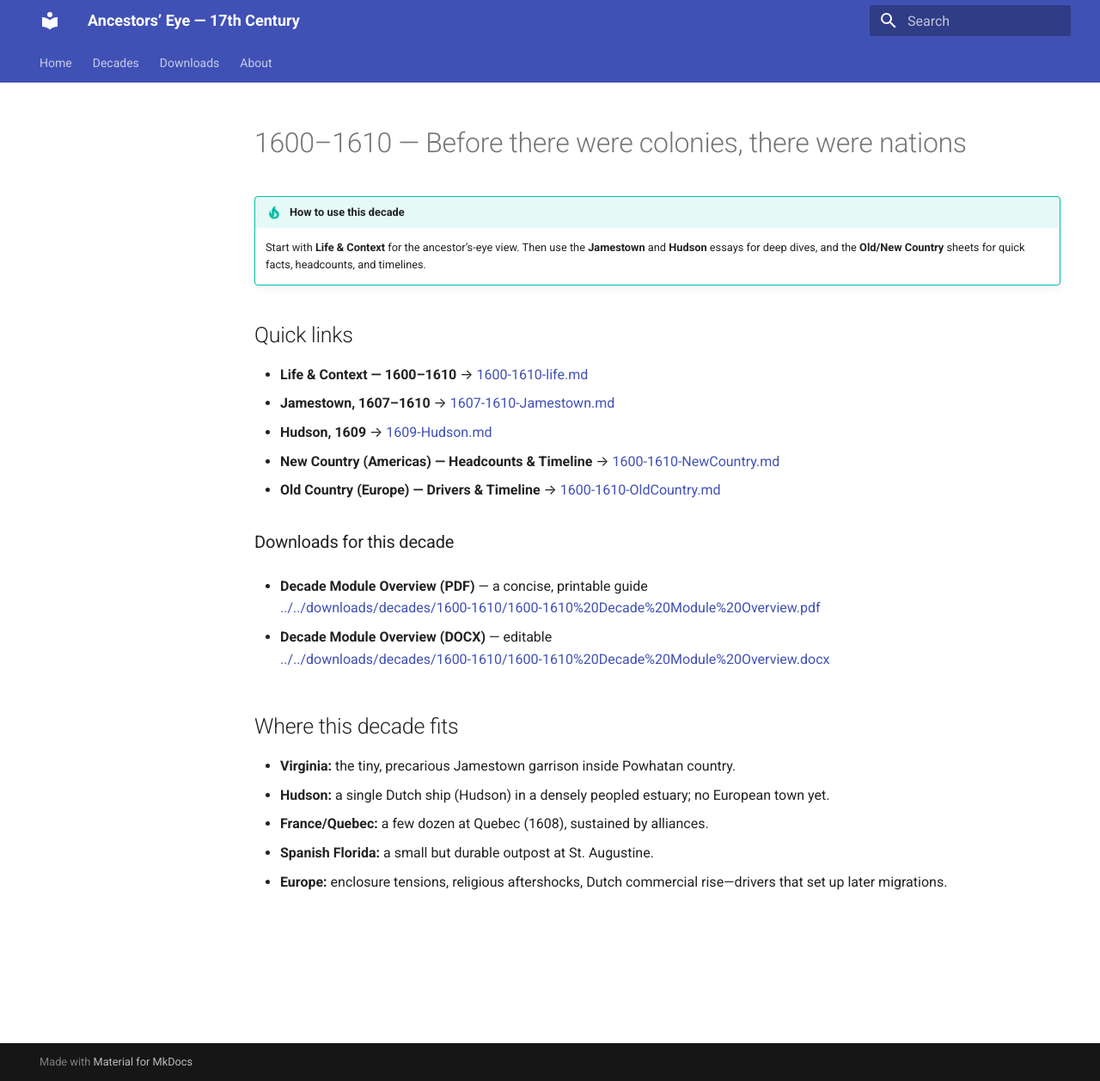
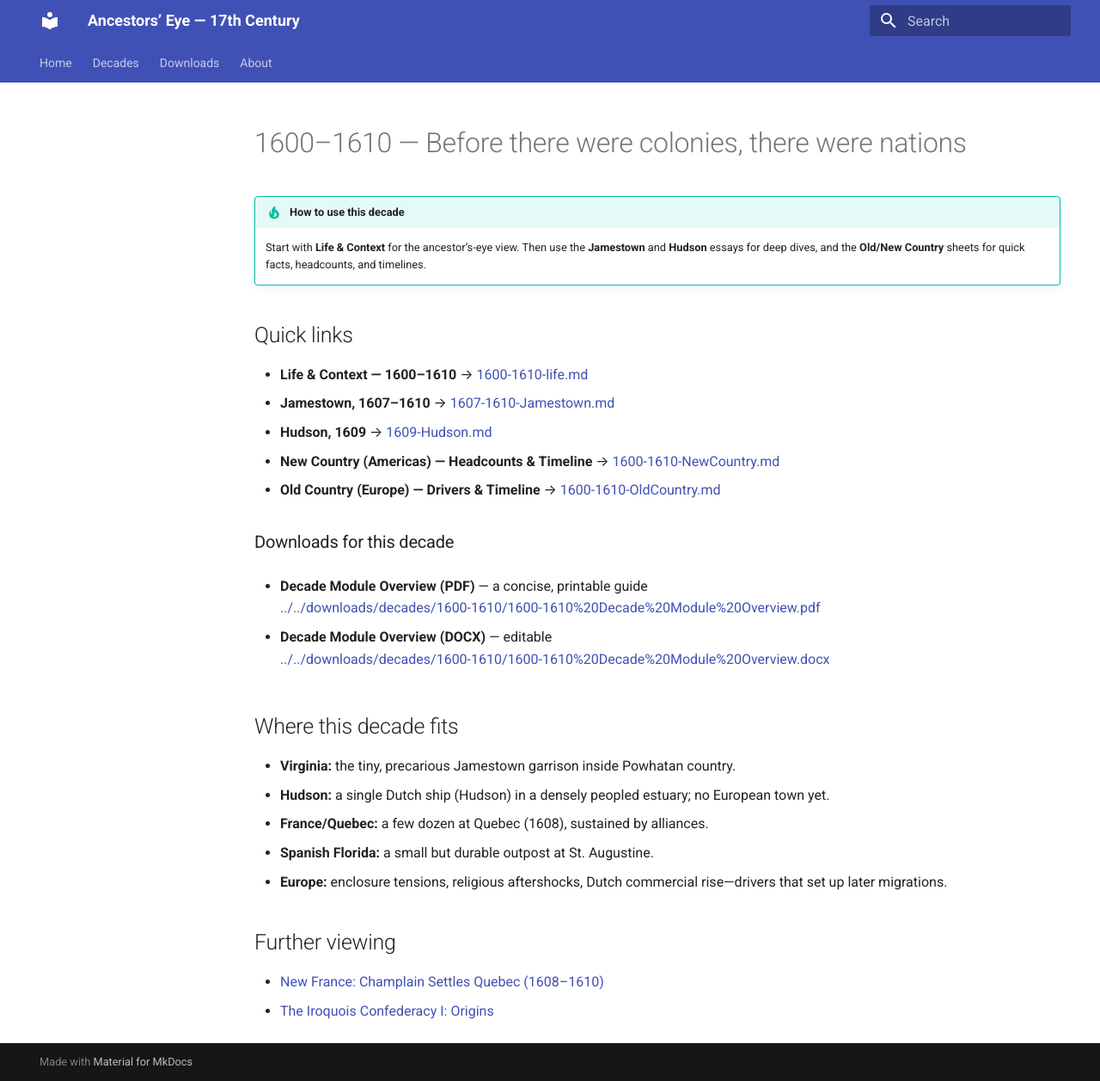
Before and after one commit to BillWorstell/WorstellWitnessWaybackMachine, an MkDocs documentation site: the page built from docs/decades/1600-1610/1600-1610.md, in a window 1280 px wide and 1257 px high. Shown: the whole window at 86% size. Built offline with MkDocs 1.6.1 and Material for MkDocs 9.7.7, drawn with Linux system fonts in a browser that asks for light colours.

Commit message:
Update 1600-1610.md

```diff
--- a/docs/decades/1600-1610/1600-1610.md
+++ b/docs/decades/1600-1610/1600-1610.md
@@ -29,5 +29,8 @@ summary: Decade overview with quick links to narrative, event essays, and contex
 - **Hudson:** a single Dutch ship (Hudson) in a densely peopled estuary; no European town yet.
 - **France/Quebec:** a few dozen at Quebec (1608), sustained by alliances.
 - **Spanish Florida:** a small but durable outpost at St. Augustine.
+- **Europe:** enclosure tensions, religious aftershocks, Dutch commercial rise—drivers that set up later migrations.
 
-- **Europe:** enclosure tensions, religious aftershocks, Dutch commercial rise—drivers that set up later migrations.
+## Further viewing
+- [New France: Champlain Settles Quebec (1608–1610)](https://www.youtube.com/watch?v=_LjkTVfCWAc)
+- [The Iroquois Confederacy I: Origins](https://www.youtube.com/watch?v=396wAcW4Bkk)
```
